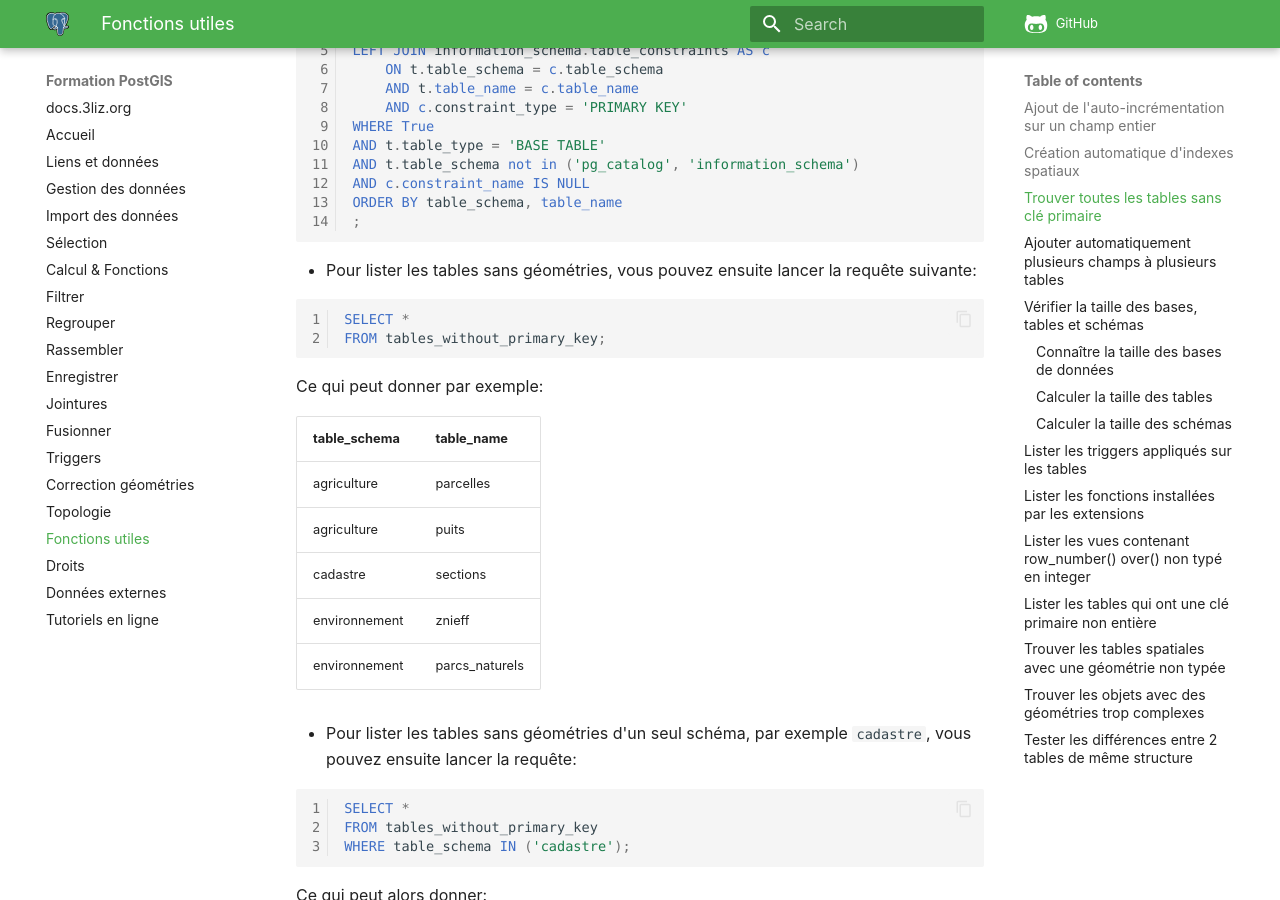
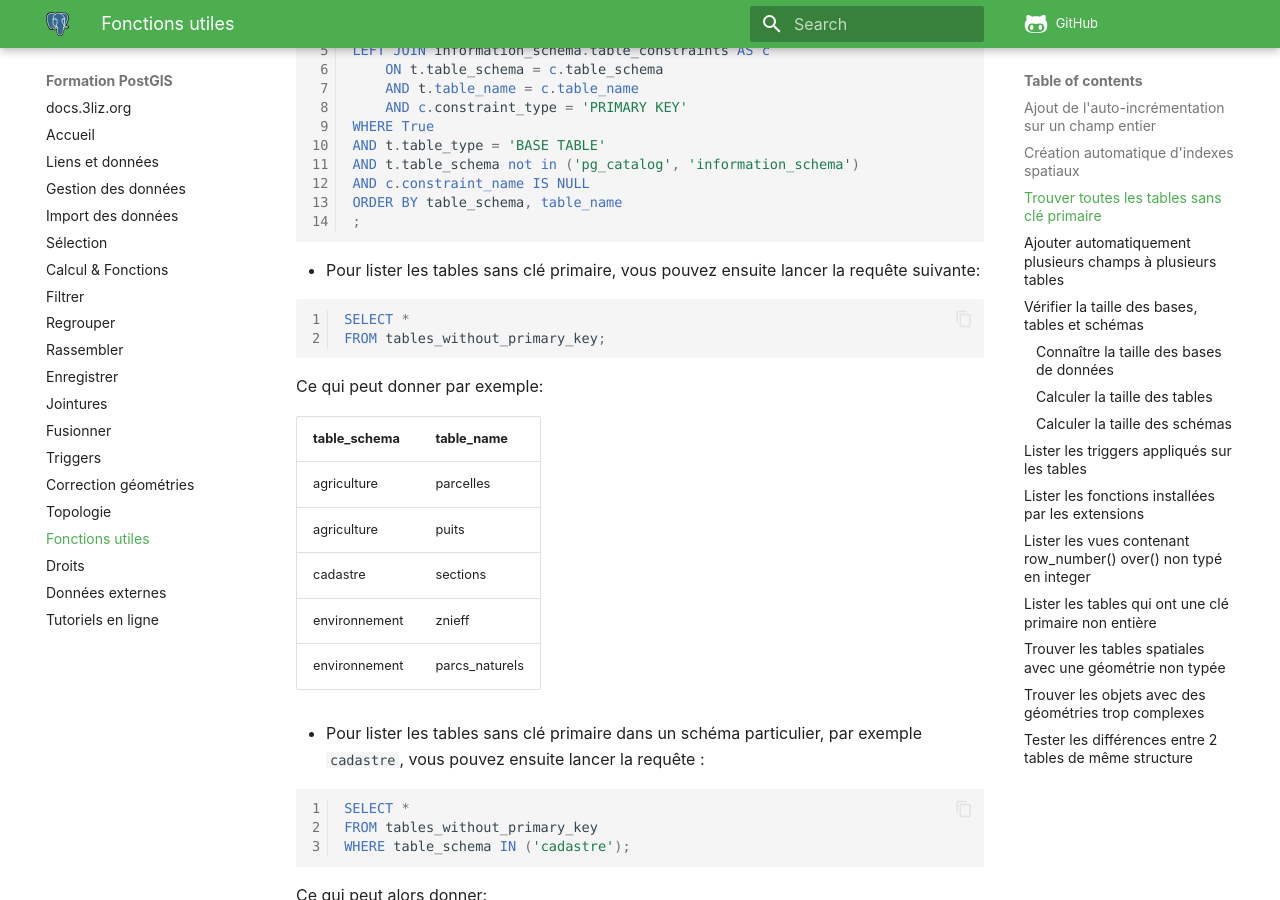
Before and after one commit to 3liz/formation-postgis, an MkDocs documentation site: the page built from docs/utils.md, in a window 1280 px wide and 900 px high, scrolled down 1809 px. Built offline with MkDocs 1.6.1 and Material for MkDocs 9.7.7, drawn with Linux system fonts in a browser that asks for light colours; nearby versions of some CDN libraries; comment, search, counter and statistics services are not loaded.

Commit message:
Utils - Correction d'erreurs mineures

````diff
--- a/docs/utils.md
+++ b/docs/utils.md
@@ -74,7 +74,7 @@ ORDER BY table_schema, table_name
 ;
 ```
 
-* Pour lister les tables sans géométries, vous pouvez ensuite lancer la requête suivante:
+* Pour lister les tables sans clé primaire, vous pouvez ensuite lancer la requête suivante:
 
 ```sql
 SELECT *
@@ -92,7 +92,7 @@ Ce qui peut donner par exemple:
 | environnement | parcs_naturels |
 
 
-* Pour lister les tables sans géométries d'un seul schéma, par exemple `cadastre`, vous pouvez ensuite lancer la requête:
+* Pour lister les tables sans clé primaire dans un schéma particulier, par exemple `cadastre`, vous pouvez ensuite lancer la requête :
 
 ```sql
 SELECT *
````
